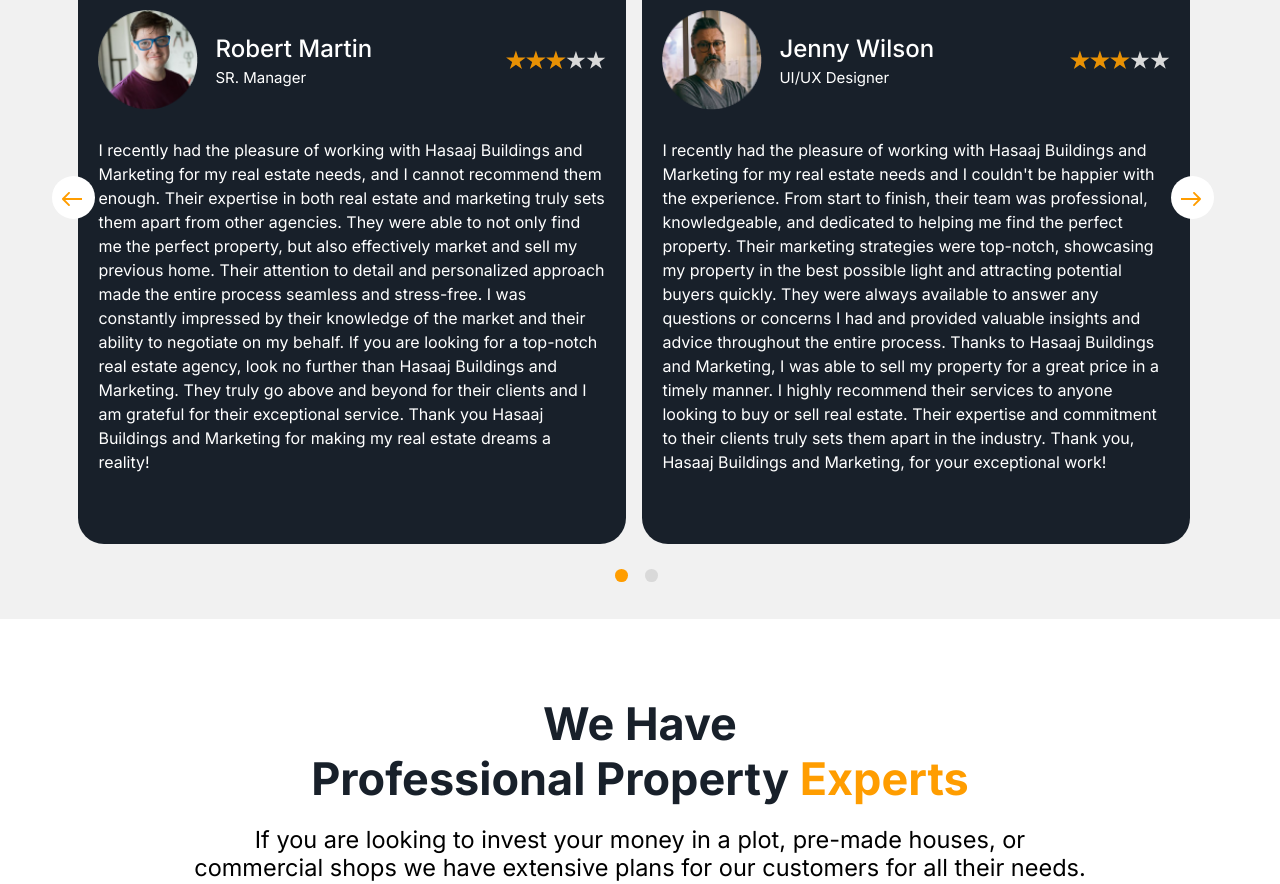
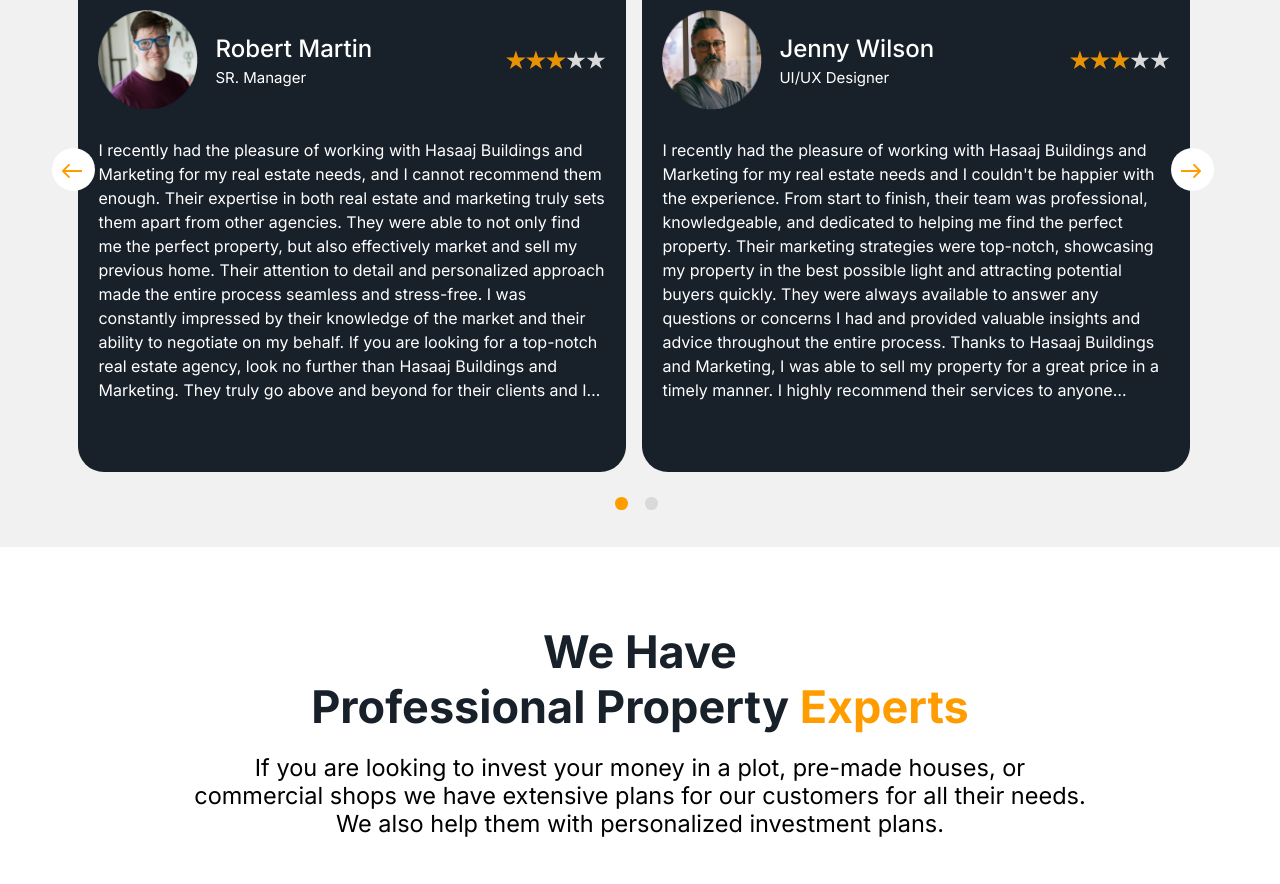
Before and after one commit to HashamGhaffar/hasaaj-developer-marketing, a Next.js app: page /home in a window 1280 px wide. Shown: the part 2080-2964 px from the top of the page. Built offline with nearby package versions, Linux system fonts and the light colour scheme.

Commit message:
complete project

```diff
--- a/app/_components/common/clientsCard.js
+++ b/app/_components/common/clientsCard.js
@@ -53,7 +53,17 @@
             />
           </div>
         </div>
-        <p>{comments}</p>
+        <p
+          style={{
+            display: "-webkit-box",
+            WebkitBoxOrient: "vertical",
+            WebkitLineClamp: 11,
+            overflow: "hidden",
+            textOverflow: "ellipsis",
+          }}
+        >
+          {comments}
+        </p>
       </div>
     </>
   );
```
